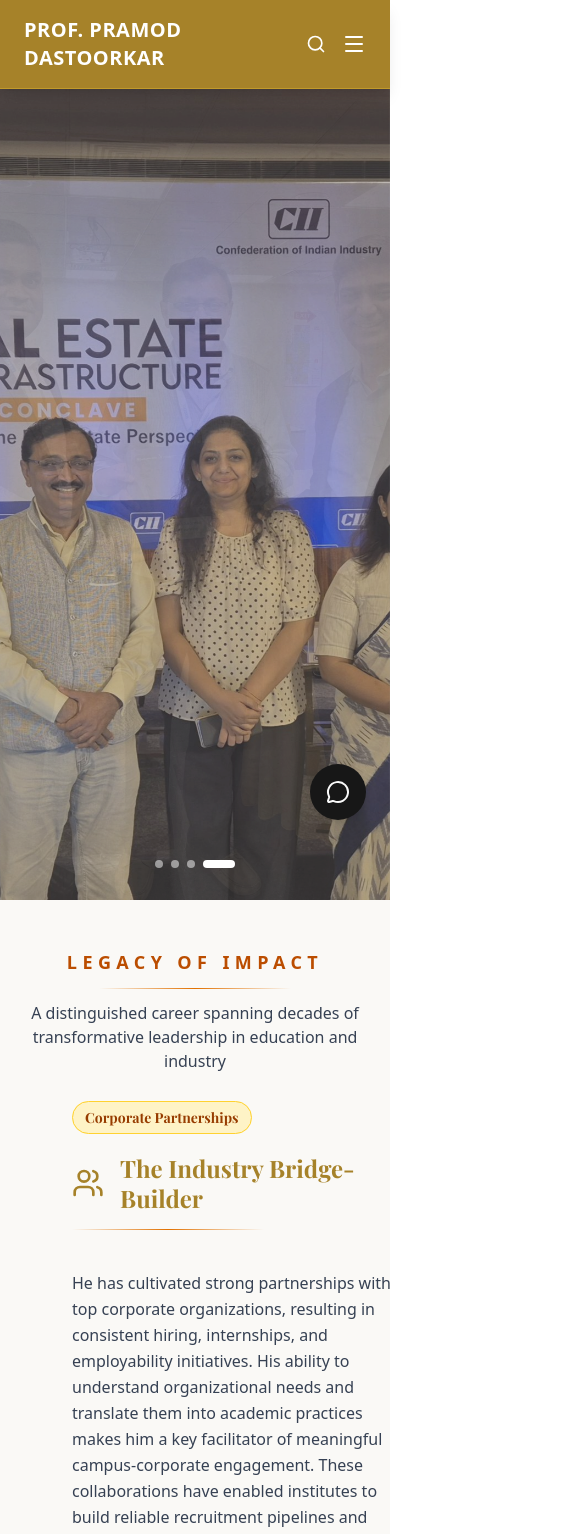
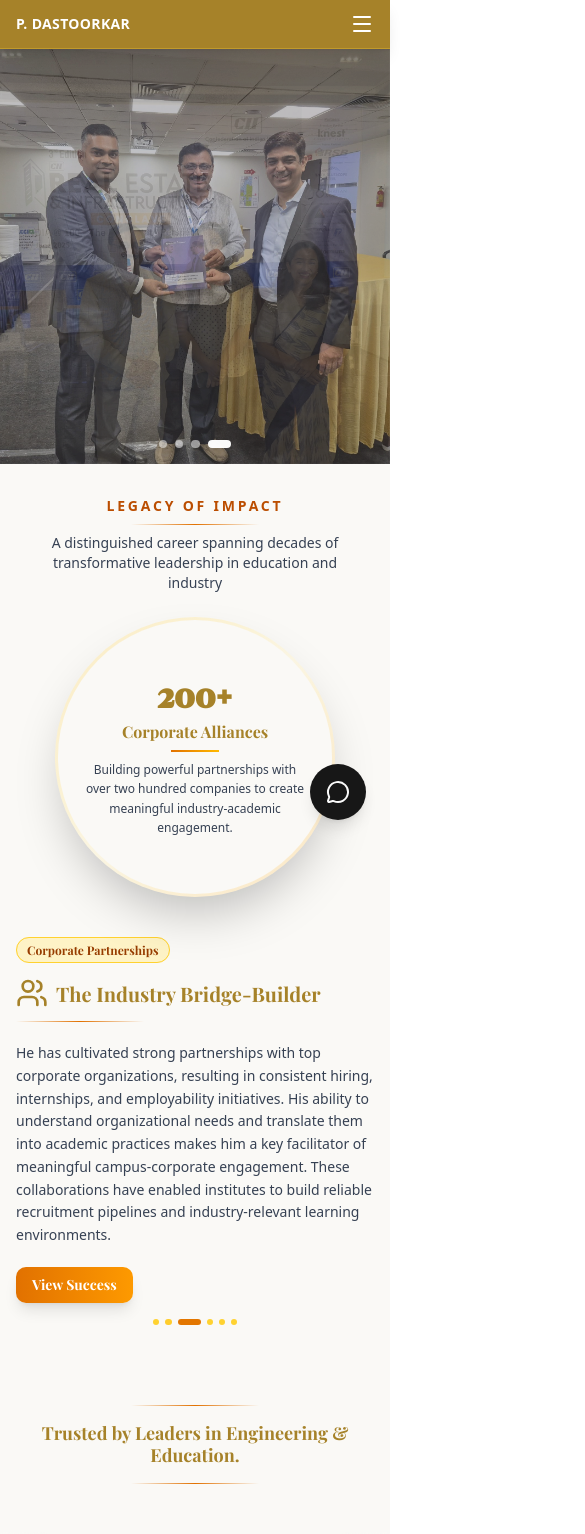
Before and after one commit to Polaris-AI-Assistant/Pramod-Dastookar, a Next.js app: page / in a window 390 px wide. Shown: the top 1534 px of the page, 585 px wide, since content can reach past the window. Built offline with nearby package versions, Linux system fonts and the light colour scheme.

Commit message:
respsonsiveness done

```diff
--- a/components/HeroCarousel.tsx
+++ b/components/HeroCarousel.tsx
@@ -22,7 +22,7 @@ export default function HeroCarousel() {
   }, []);
 
   return (
-    <div className="relative w-full h-screen overflow-hidden -mt-[24px]">
+    <div className="relative w-full h-[50vh] sm:h-[60vh] md:h-[70vh] lg:h-[85vh] xl:h-screen overflow-hidden -mt-3.5 sm:-mt-4 lg:-mt-5">
       {images.map((image, index) => (
         <div
           key={index}
@@ -35,7 +35,7 @@ export default function HeroCarousel() {
             alt={image.alt}
             fill
             priority={index === 0}
-            className="object-cover object-center"
+            className="object-cover object-center sm:object-cover"
             quality={100}
             sizes="100vw"
           />
@@ -46,15 +46,15 @@ export default function HeroCarousel() {
       <div className="absolute inset-0 bg-black/20 z-20"></div>
 
       {/* Indicator dots */}
-      <div className="absolute bottom-8 left-1/2 transform -translate-x-1/2 z-30 flex gap-2">
+      <div className="absolute bottom-4 sm:bottom-6 md:bottom-8 left-1/2 transform -translate-x-1/2 z-30 flex gap-2">
         {images.map((_, index) => (
           <button
             key={index}
             onClick={() => setCurrentIndex(index)}
-            className={`w-2 h-2 rounded-full transition-all duration-300 ${
+            className={`h-2 rounded-full transition-all duration-300 ${
               index === currentIndex
-                ? "bg-white w-8"
-                : "bg-white/50 hover:bg-white/75"
+                ? "bg-white w-6 sm:w-8"
+                : "bg-white/50 hover:bg-white/75 w-2"
             }`}
             aria-label={`Go to slide ${index + 1}`}
           />
--- a/components/chatbot/ChatWindow.tsx
+++ b/components/chatbot/ChatWindow.tsx
@@ -88,9 +88,9 @@ export default function ChatWindow({ onClose }: ChatWindowProps) {
   };
 
   return (
-    <Card className="fixed bottom-6 right-6 w-[420px] h-[650px] flex flex-col shadow-2xl border-2 z-50 animate-in slide-in-from-right duration-300 bg-linear-to-b from-background to-muted/20">
+    <Card className="fixed bottom-6 right-6 w-full sm:w-[420px] h-[500px] sm:h-[650px] max-w-[calc(100vw-3rem)] flex flex-col shadow-2xl border-2 z-50 animate-in slide-in-from-right duration-300 bg-linear-to-b from-background to-muted/20">
       {/* Header */}
-      <div className="flex items-center justify-between p-5 border-b bg-linear-to-r from-primary via-primary/90 to-primary text-primary-foreground rounded-t-lg">
+      <div className="flex items-center justify-between p-4 sm:p-5 border-b bg-linear-to-r from-primary via-primary/90 to-primary text-primary-foreground rounded-t-lg">
         <div className="flex items-center gap-3">
           <div className="relative">
             <div className="h-10 w-10 bg-primary-foreground/20 rounded-full flex items-center justify-center backdrop-blur-sm">
--- a/components/logos3.tsx
+++ b/components/logos3.tsx
@@ -112,37 +112,37 @@ const Logos3 = ({
   ],
 }: Logos3Props) => {
   return (
-    <section className={`py-16 bg-[#FAF9F6] ${playfairDisplay.variable}`}>
-      <div className="container flex flex-col items-center text-center">
-        <div className="mb-8">
-          <div className="w-48 h-px bg-linear-to-r from-transparent via-amber-600 to-transparent mx-auto mb-6" />
-          <h1 className="text-2xl font-bold lg:text-3xl leading-tight" style={{
+    <section className={`py-12 sm:py-14 md:py-16 bg-[#FAF9F6] ${playfairDisplay.variable}`}>
+      <div className="container mx-auto px-4 sm:px-6 flex flex-col items-center text-center">
+        <div className="mb-6 sm:mb-8 w-full max-w-4xl mx-auto">
+          <div className="w-32 sm:w-40 md:w-48 h-px bg-linear-to-r from-transparent via-amber-600 to-transparent mx-auto mb-4 sm:mb-5 md:mb-6" />
+          <h1 className="text-lg sm:text-xl md:text-2xl lg:text-3xl font-bold leading-tight px-4" style={{
             color: '#A68229',
             fontFamily: 'var(--font-playfair)'
           }}>
             {heading}
           </h1>
-          <div className="w-48 h-px bg-linear-to-r from-transparent via-amber-600 to-transparent mx-auto mt-6" />
+          <div className="w-32 sm:w-40 md:w-48 h-px bg-linear-to-r from-transparent via-amber-600 to-transparent mx-auto mt-4 sm:mt-5 md:mt-6" />
         </div>
       </div>
-      <div className="pt-8 md:pt-10 lg:pt-12 pb-4">
+      <div className="pt-6 sm:pt-8 md:pt-10 lg:pt-12 pb-4">
         <div className="relative mx-auto flex items-center justify-center lg:max-w-6xl">
           <Carousel
             opts={{ loop: true }}
             plugins={[AutoScroll({ playOnInit: true })]}
           >
-            <CarouselContent className="ml-0 gap-1">
+            <CarouselContent className="ml-0 gap-0">
               {logos.map((logo) => (
                 <CarouselItem
                   key={logo.id}
                   className="flex basis-1/2 justify-center pl-0 sm:basis-1/3 md:basis-1/4 lg:basis-1/5"
                 >
-                  <div className="px-8 flex shrink-0 items-center justify-center py-4 min-w-[120px]">
+                  <div className="px-1 sm:px-4 md:px-6 lg:px-8 flex shrink-0 items-center justify-center py-1 sm:py-3 md:py-4 min-w-16 sm:min-w-[120px]">
                     <div className="w-full flex items-center justify-center">
                       <img
                         src={logo.image}
                         alt={logo.description}
-                        className={logo.className}
+                        className="h-8 sm:h-10 md:h-11 lg:h-12 w-auto"
                       />
                     </div>
                   </div>
--- a/components/navbar.tsx
+++ b/components/navbar.tsx
@@ -13,14 +13,17 @@ const Navbar = () => {
   return (
     <>
       {/* Main Navbar */}
-      <nav className={`px-6 py-4 shadow-lg fixed top-0 left-0 right-0 z-50 transition-colors duration-500 backdrop-blur-sm ${
+      <nav className={`px-4 sm:px-6 py-3 sm:py-4 shadow-lg fixed top-0 left-0 right-0 z-50 transition-colors duration-500 backdrop-blur-sm ${
         isMenuOpen ? 'bg-white text-gray-800' : 'text-white border-b border-amber-300/30'
       }`}
       style={!isMenuOpen ? { backgroundColor: '#A68229' } : undefined}>
         <div className="max-w-7xl mx-auto flex items-center justify-between">
           {/* Logo and Name */}
           <Link href="/" className="flex items-center space-x-3">
-            <h1 className={`text-xl font-bold tracking-wide transition-opacity ${isMenuOpen ? 'text-gray-800 hover:text-amber-600' : 'text-white hover:opacity-90'}`}>PROF. PRAMOD DASTOORKAR</h1>
+            <h1 className={`text-sm sm:text-base md:text-lg lg:text-xl font-bold tracking-wide transition-opacity ${isMenuOpen ? 'text-gray-800 hover:text-amber-600' : 'text-white hover:opacity-90'}`}>
+              <span className="hidden sm:inline">PROF. PRAMOD DASTOORKAR</span>
+              <span className="sm:hidden">P. DASTOORKAR</span>
+            </h1>
           </Link>
 
           {/* Desktop Menu */}
@@ -40,8 +43,8 @@ const Navbar = () => {
           </div>
 
           {/* Icons */}
-          <div className="flex items-center space-x-4">
-            <button className={`transition-colors ${isMenuOpen ? 'text-gray-700 hover:text-amber-600' : 'text-white hover:text-amber-100'}`}>
+          <div className="flex items-center space-x-2 sm:space-x-4">
+            <button className={`transition-colors hidden sm:block ${isMenuOpen ? 'text-gray-700 hover:text-amber-600' : 'text-white hover:text-amber-100'}`}>
               <Search size={20} />
             </button>
             <button
@@ -56,28 +59,41 @@ const Navbar = () => {
 
       {/* Dropdown Menu */}
       <div
-        className={`fixed top-16 left-0 right-0 bg-white shadow-2xl z-40 overflow-hidden transition-all duration-500 ease-in-out ${
-          isMenuOpen ? 'max-h-screen opacity-100' : 'max-h-0 opacity-0'
+        className={`fixed top-14 sm:top-16 left-0 right-0 bg-white shadow-2xl z-40 overflow-y-auto transition-all duration-500 ease-in-out ${
+          isMenuOpen ? 'max-h-[calc(100vh-3.5rem)] sm:max-h-[calc(100vh-4rem)] opacity-100' : 'max-h-0 opacity-0'
         }`}
       >
-        <div className="max-w-7xl mx-auto px-6 py-8">
-          <div className="grid grid-cols-1 md:grid-cols-2 lg:grid-cols-4 gap-8">
+        <div className="max-w-7xl mx-auto px-4 sm:px-6 py-6 sm:py-8">
+          {/* Mobile Navigation Links (visible on small screens below lg) */}
+          <div className="lg:hidden mb-6 pb-6 border-b border-amber-200">
+            <h3 className="font-bold text-gray-800 mb-4 text-base sm:text-lg">NAVIGATION</h3>
+            <ul className="space-y-3">
+              <li><Link href="/" onClick={toggleMenu} className="text-gray-700 hover:text-amber-600 transition-colors text-sm sm:text-base block py-1">Home</Link></li>
+              <li><Link href="/about" onClick={toggleMenu} className="text-gray-700 hover:text-amber-600 transition-colors text-sm sm:text-base block py-1">About</Link></li>
+              <li><Link href="/awards" onClick={toggleMenu} className="text-gray-700 hover:text-amber-600 transition-colors text-sm sm:text-base block py-1">Awards</Link></li>
+              <li><Link href="/experience" onClick={toggleMenu} className="text-gray-700 hover:text-amber-600 transition-colors text-sm sm:text-base block py-1">Experience</Link></li>
+              <li><Link href="/youtube" onClick={toggleMenu} className="text-gray-700 hover:text-amber-600 transition-colors text-sm sm:text-base block py-1">YouTube</Link></li>
+              <li><Link href="/titles" onClick={toggleMenu} className="text-gray-700 hover:text-amber-600 transition-colors text-sm sm:text-base block py-1">Titles</Link></li>
+            </ul>
+          </div>
+
+          <div className="grid grid-cols-1 sm:grid-cols-2 lg:grid-cols-4 gap-6 sm:gap-8">
             {/* Column 1 - Main Menu */}
             <div>
-              <h3 className="font-bold text-gray-800 mb-4 text-lg">QUICK LINKS</h3>
-              <ul className="space-y-3">
-                <li><Link href="/" className="text-gray-700 hover:text-amber-600 transition-colors text-sm">Home</Link></li>
-                <li><Link href="/about" className="text-gray-700 hover:text-amber-600 transition-colors text-sm">About</Link></li>
-                <li><Link href="/awards" className="text-gray-700 hover:text-amber-600 transition-colors text-sm">Awards & Recognition</Link></li>
-                <li><Link href="/experience" className="text-gray-700 hover:text-amber-600 transition-colors text-sm">Professional Experience</Link></li>
-                <li><Link href="/youtube" className="text-gray-700 hover:text-amber-600 transition-colors text-sm">YouTube Channel</Link></li>
+              <h3 className="font-bold text-gray-800 mb-3 sm:mb-4 text-base sm:text-lg">QUICK LINKS</h3>
+              <ul className="space-y-2 sm:space-y-3">
+                <li><Link href="/" onClick={toggleMenu} className="text-gray-700 hover:text-amber-600 transition-colors text-sm">Home</Link></li>
+                <li><Link href="/about" onClick={toggleMenu} className="text-gray-700 hover:text-amber-600 transition-colors text-sm">About</Link></li>
+                <li><Link href="/awards" onClick={toggleMenu} className="text-gray-700 hover:text-amber-600 transition-colors text-sm">Awards & Recognition</Link></li>
+                <li><Link href="/experience" onClick={toggleMenu} className="text-gray-700 hover:text-amber-600 transition-colors text-sm">Professional Experience</Link></li>
+                <li><Link href="/youtube" onClick={toggleMenu} className="text-gray-700 hover:text-amber-600 transition-colors text-sm">YouTube Channel</Link></li>
               </ul>
             </div>
 
             {/* Column 2 */}
             <div>
-              <h3 className="font-bold text-gray-800 mb-4 text-lg">EXPERTISE</h3>
-              <ul className="space-y-3">
+              <h3 className="font-bold text-gray-800 mb-3 sm:mb-4 text-base sm:text-lg">EXPERTISE</h3>
+              <ul className="space-y-2 sm:space-y-3">
                 <li><a href="#" className="text-gray-700 hover:text-amber-600 transition-colors text-sm">Career Guidance</a></li>
                 <li><a href="#" className="text-gray-700 hover:text-amber-600 transition-colors text-sm">Placement Training</a></li>
                 <li><a href="#" className="text-gray-700 hover:text-amber-600 transition-colors text-sm">Corporate Relations</a></li>
@@ -87,10 +103,10 @@ const Navbar = () => {
 
             {/* Column 3 - Content */}
             <div>
-              <h3 className="font-bold text-gray-800 mb-4 text-lg">CONTENT</h3>
-              <ul className="space-y-3">
-                <li><Link href="/youtube" className="text-gray-700 hover:text-amber-600 transition-colors text-sm">Video Lectures</Link></li>
-                <li><Link href="/titles" className="text-gray-700 hover:text-amber-600 transition-colors text-sm">Published Titles</Link></li>
+              <h3 className="font-bold text-gray-800 mb-3 sm:mb-4 text-base sm:text-lg">CONTENT</h3>
+              <ul className="space-y-2 sm:space-y-3">
+                <li><Link href="/youtube" onClick={toggleMenu} className="text-gray-700 hover:text-amber-600 transition-colors text-sm">Video Lectures</Link></li>
+                <li><Link href="/titles" onClick={toggleMenu} className="text-gray-700 hover:text-amber-600 transition-colors text-sm">Published Titles</Link></li>
                 <li><a href="#" className="text-gray-700 hover:text-amber-600 transition-colors text-sm">Research Papers</a></li>
                 <li><a href="#" className="text-gray-700 hover:text-amber-600 transition-colors text-sm">Patents</a></li>
               </ul>
@@ -98,8 +114,8 @@ const Navbar = () => {
 
             {/* Column 4 - Contact */}
             <div>
-              <h3 className="font-bold text-gray-800 mb-4 text-lg">CONNECT</h3>
-              <ul className="space-y-3">
+              <h3 className="font-bold text-gray-800 mb-3 sm:mb-4 text-base sm:text-lg">CONNECT</h3>
+              <ul className="space-y-2 sm:space-y-3">
                 <li><a href="#" className="text-gray-700 hover:text-amber-600 transition-colors font-semibold text-sm">Contact Information</a></li>
                 <li><a href="#" className="text-gray-700 hover:text-amber-600 transition-colors font-semibold text-sm">Speaking Engagements</a></li>
                 <li><a href="#" className="text-gray-700 hover:text-amber-600 transition-colors font-semibold text-sm">Consultation</a></li>
@@ -109,12 +125,12 @@ const Navbar = () => {
           </div>
 
           {/* Bottom Section */}
-          <div className="grid grid-cols-1 md:grid-cols-2 lg:grid-cols-3 gap-8 mt-8 pt-8 border-t border-amber-200">
+          <div className="grid grid-cols-1 sm:grid-cols-2 lg:grid-cols-3 gap-6 sm:gap-8 mt-6 sm:mt-8 pt-6 sm:pt-8 border-t border-amber-200">
             {/* Achievements */}
             <div>
-              <h3 className="font-bold text-gray-800 mb-4">ACHIEVEMENTS</h3>
-              <ul className="space-y-3">
-                <li><Link href="/awards" className="text-gray-700 hover:text-amber-600 transition-colors text-sm">Awards & Recognition</Link></li>
+              <h3 className="font-bold text-gray-800 mb-3 sm:mb-4 text-base sm:text-lg">ACHIEVEMENTS</h3>
+              <ul className="space-y-2 sm:space-y-3">
+                <li><Link href="/awards" onClick={toggleMenu} className="text-gray-700 hover:text-amber-600 transition-colors text-sm">Awards & Recognition</Link></li>
                 <li><a href="#" className="text-gray-700 hover:text-amber-600 transition-colors text-sm">Success Stories</a></li>
                 <li><a href="#" className="text-gray-700 hover:text-amber-600 transition-colors text-sm">Student Testimonials</a></li>
                 <li><a href="#" className="text-gray-700 hover:text-amber-600 transition-colors text-sm">Industry Impact</a></li>
@@ -123,9 +139,9 @@ const Navbar = () => {
 
             {/* Resources */}
             <div>
-              <h3 className="font-bold text-gray-800 mb-4">RESOURCES</h3>
-              <ul className="space-y-3">
-                <li><Link href="/youtube" className="text-gray-700 hover:text-amber-600 transition-colors text-sm">Career Videos</Link></li>
+              <h3 className="font-bold text-gray-800 mb-3 sm:mb-4 text-base sm:text-lg">RESOURCES</h3>
+              <ul className="space-y-2 sm:space-y-3">
+                <li><Link href="/youtube" onClick={toggleMenu} className="text-gray-700 hover:text-amber-600 transition-colors text-sm">Career Videos</Link></li>
                 <li><a href="#" className="text-gray-700 hover:text-amber-600 transition-colors text-sm">Interview Tips</a></li>
                 <li><a href="#" className="text-gray-700 hover:text-amber-600 transition-colors text-sm">Resume Building</a></li>
               </ul>
@@ -133,8 +149,8 @@ const Navbar = () => {
 
             {/* Follow */}
             <div>
-              <h3 className="font-bold text-gray-800 mb-4">FOLLOW</h3>
-              <div className="flex space-x-3">
+              <h3 className="font-bold text-gray-800 mb-3 sm:mb-4 text-base sm:text-lg">FOLLOW</h3>
+              <div className="flex flex-wrap gap-3">
                 <a href="#" className="w-10 h-10 bg-linear-to-br from-amber-500 to-amber-600 rounded-full flex items-center justify-center text-white hover:from-amber-600 hover:to-amber-700 transition-all shadow-md">
                   <Facebook size={18} />
                 </a>
@@ -157,7 +173,7 @@ const Navbar = () => {
       </div>
 
       {/* Spacer to prevent content from hiding under fixed navbar */}
-      <div className="h-20"></div>
+      <div className="h-14 sm:h-16 lg:h-20"></div>
     </>
   );
 };
--- a/components/shadcnblocks-com-feature108.tsx
+++ b/components/shadcnblocks-com-feature108.tsx
@@ -129,20 +129,20 @@ const Feature108 = ({
   const currentTab = tabs[currentIndex];
 
   return (
-    <section className={`min-h-screen flex items-center py-12 bg-[#FAF9F6] ${berkshireSwash.variable} ${playfairDisplay.variable}`}>
-      <div className="container mx-auto px-4">
-        <div className="flex flex-col items-center gap-3 text-center mb-8">
-          <span className="text-amber-700 text-lg tracking-[0.3em] uppercase font-semibold">
+    <section className={`min-h-screen flex items-center py-8 sm:py-12 md:py-16 bg-[#FAF9F6] ${berkshireSwash.variable} ${playfairDisplay.variable}`}>
+      <div className="container mx-auto px-4 sm:px-6 lg:px-8">
+        <div className="flex flex-col items-center gap-2 sm:gap-3 text-center mb-6 sm:mb-8">
+          <span className="text-amber-700 text-sm sm:text-base md:text-lg tracking-[0.2em] sm:tracking-[0.3em] uppercase font-semibold">
             {badge}
           </span>
-          <div className="w-48 h-px bg-linear-to-r from-transparent via-amber-600 to-transparent" />
-          <p className="text-gray-700 text-base max-w-2xl" style={{
+          <div className="w-32 sm:w-48 h-px bg-linear-to-r from-transparent via-amber-600 to-transparent" />
+          <p className="text-gray-700 text-sm sm:text-base max-w-2xl px-4" style={{
             fontFamily: 'system-ui, sans-serif'
           }}>{description}</p>
         </div>
 
         {/* Carousel Container */}
-        <div className="relative mx-auto mt-6 max-w-7xl">{/* Navigation Arrows */}
+        <div className="relative mx-auto mt-4 sm:mt-6 max-w-7xl">{/* Navigation Arrows */}
           {/* <button
             onClick={goToPrevious}
             className="absolute left-0 top-1/2 -translate-y-1/2 -translate-x-4 lg:-translate-x-12 z-10  rounded-full p-3 hover:bg-amber-50 hover:border-amber-600 transition-all duration-300 shadow-lg hover:shadow-xl"
@@ -160,43 +160,43 @@ const Feature108 = ({
           </button> */}
 
           {/* Content */}
-          <div className="grid place-items-center gap-6 lg:grid-cols-2 lg:gap-6 ml-14">
-            <div className="flex flex-col gap-4">
-              <div className="inline-block w-fit mb-2">
-                <span className="px-3 py-1.5 bg-amber-100 text-amber-800 rounded-full text-sm font-semibold border border-amber-300" style={{
+          <div className="grid place-items-center gap-6 lg:grid-cols-2 lg:gap-8">
+            <div className="flex flex-col gap-3 sm:gap-4 order-2 lg:order-1">
+              <div className="inline-block w-fit mb-1 sm:mb-2">
+                <span className="px-2.5 sm:px-3 py-1 sm:py-1.5 bg-amber-100 text-amber-800 rounded-full text-xs sm:text-sm font-semibold border border-amber-300" style={{
                   fontFamily: 'var(--font-playfair)'
                 }}>
                   {currentTab?.content.badge}
                 </span>
               </div>
-              <div className="flex items-center gap-4">
-                <div style={{ color: '#A68229' }}>
+              <div className="flex items-center gap-2 sm:gap-3 md:gap-4">
+                <div style={{ color: '#A68229' }} className="shrink-0">
                   {currentTab?.icon}
                 </div>
-                <h3 className="text-2xl font-bold lg:text-3xl xl:text-4xl leading-tight" style={{
+                <h3 className="text-xl sm:text-2xl md:text-3xl lg:text-3xl xl:text-4xl font-bold leading-tight" style={{
                   color: '#A68229',
                   fontFamily: 'var(--font-playfair)'
                 }}>
                   {currentTab?.content.title}
                 </h3>
               </div>
-              <div className="w-48 h-px bg-linear-to-r from-transparent via-amber-600 to-transparent mb-6" />
-              <p className="text-gray-700 text-base lg:text-md leading-relaxed" style={{
+              <div className="w-32 sm:w-48 h-px bg-linear-to-r from-transparent via-amber-600 to-transparent mb-2 sm:mb-4 md:mb-6" />
+              <p className="text-gray-700 text-sm sm:text-base lg:text-md leading-relaxed" style={{
                 fontFamily: 'system-ui, sans-serif'
               }}>
                 {currentTab?.content.description}
               </p>
-              <button className="mt-2 w-fit px-5 py-2.5 bg-linear-to-r from-amber-600 to-amber-500 text-white font-semibold rounded-lg hover:from-amber-700 hover:to-amber-600 transition-all duration-300 shadow-lg hover:shadow-xl" style={{
+              <button className="mt-2 w-fit px-4 sm:px-5 py-2 sm:py-2.5 bg-linear-to-r from-amber-600 to-amber-500 text-white text-sm sm:text-base font-semibold rounded-lg hover:from-amber-700 hover:to-amber-600 transition-all duration-300 shadow-lg hover:shadow-xl" style={{
                 fontFamily: 'var(--font-playfair)'
               }}>
                 {currentTab?.content.buttonText}
               </button>
             </div>
-            <div className="flex items-center justify-center">
-              <div className="relative w-[320px] h-[320px] sm:w-[380px] sm:h-[380px] lg:w-[420px] lg:h-[420px] rounded-full bg-linear-to-br from-amber-400/20 via-amber-300/10 to-amber-500/20 p-[3px] shadow-2xl">
-                <div className="w-full h-full rounded-full bg-[#FAF9F6] flex flex-col items-center justify-center text-center gap-3 px-8">
+            <div className="flex items-center justify-center order-1 lg:order-2 mb-4 lg:mb-0">
+              <div className="relative w-[280px] h-[280px] sm:w-[340px] sm:h-[340px] md:w-[380px] md:h-[380px] lg:w-[420px] lg:h-[420px] rounded-full bg-linear-to-br from-amber-400/20 via-amber-300/10 to-amber-500/20 p-[3px] shadow-2xl">
+                <div className="w-full h-full rounded-full bg-[#FAF9F6] flex flex-col items-center justify-center text-center gap-2 sm:gap-3 px-6 sm:px-8">
                   <div>
-                    <span className="text-5xl sm:text-6xl lg:text-7xl font-bold leading-none" style={{
+                    <span className="text-4xl sm:text-5xl md:text-6xl lg:text-7xl font-bold leading-none" style={{
                       color: '#A68229',
                       fontFamily: 'var(--font-berkshire)'
                     }}>
@@ -211,15 +211,15 @@ const Feature108 = ({
                         </>
                       )}
                     </span>
-                    <h2 className="text-xl sm:text-2xl lg:text-3xl font-bold leading-tight mt-3" style={{
+                    <h2 className="text-base sm:text-xl md:text-2xl lg:text-3xl font-bold leading-tight mt-2 sm:mt-3" style={{
                       color: '#A68229',
                       fontFamily: 'var(--font-playfair)'
                     }}>
                       {currentTab?.stats ? currentTab.stats.text : "Years of Transforming Futures"}
                     </h2>
                   </div>
-                  <div className="w-16 h-0.5 bg-linear-to-r from-amber-600 to-amber-400" />
-                  <p className="text-gray-700 text-xs sm:text-sm leading-relaxed max-w-[280px]" style={{
+                  <div className="w-12 sm:w-16 h-0.5 bg-linear-to-r from-amber-600 to-amber-400" />
+                  <p className="text-gray-700 text-xs sm:text-sm leading-relaxed max-w-60 sm:max-w-[280px]" style={{
                     fontFamily: 'system-ui, sans-serif'
                   }}>
                     {currentTab?.stats ? currentTab.stats.description : "From engineering classrooms to top corporate boardrooms — a career dedicated to shaping students, strengthening institutions, and powering talent for tomorrow."}
@@ -230,15 +230,15 @@ const Feature108 = ({
           </div>
 
           {/* Slide Indicators */}
-          <div className="flex justify-center gap-2 mt-6">
+          <div className="flex justify-center gap-1.5 sm:gap-2 mt-4 sm:mt-6">
             {tabs.map((_, index) => (
               <button
                 key={index}
                 onClick={() => setCurrentIndex(index)}
-                className={`h-2 rounded-full transition-all duration-300 ${
+                className={`h-1.5 sm:h-2 rounded-full transition-all duration-300 ${
                   index === currentIndex
-                    ? 'w-8 bg-amber-600'
-                    : 'w-2 bg-amber-300 hover:bg-amber-400'
+                    ? 'w-6 sm:w-8 bg-amber-600'
+                    : 'w-1.5 sm:w-2 bg-amber-300 hover:bg-amber-400'
                 }`}
                 aria-label={`Go to slide ${index + 1}`}
               />
```
Also changed, not shown: app/awards/page.tsx (+23 -23 lines), app/youtube/page.tsx (+0 -17 lines).
